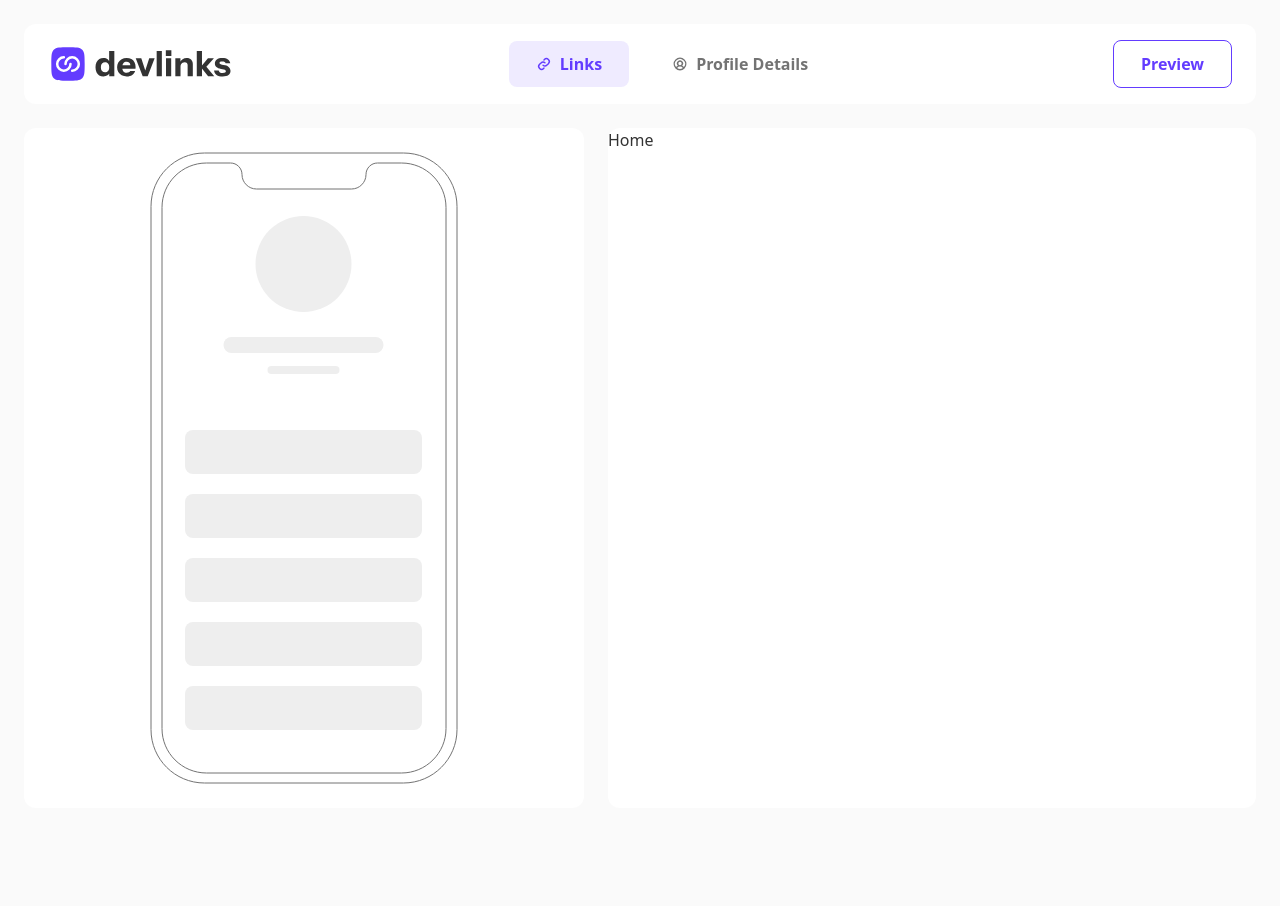
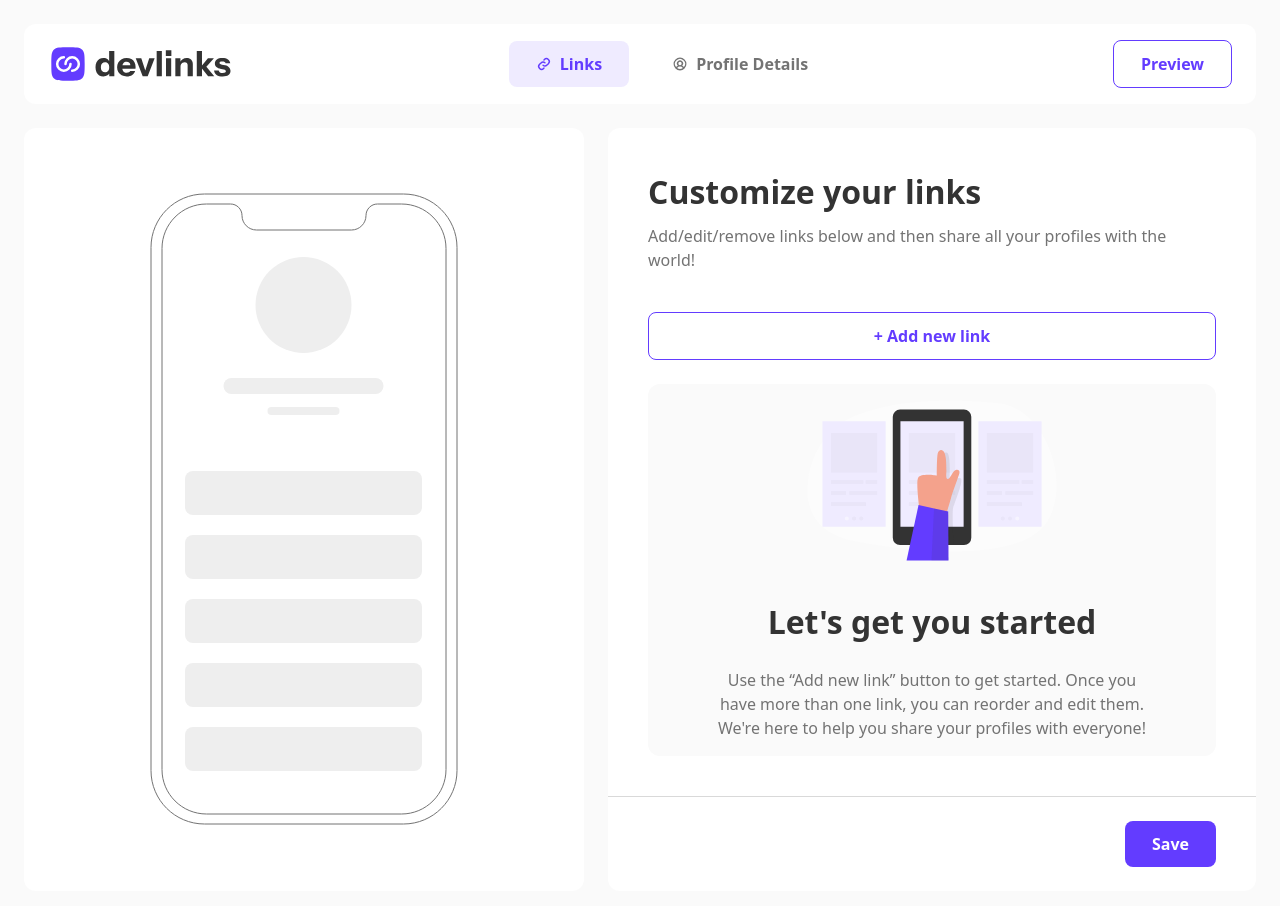
Before and after one commit to nucleus48/devlinks, a Next.js app: page / in a window 1280 px wide. Shown: the top 906 px of the page. Before the commit the page ends 832 px from the top, so only its background shows below. Built offline with nearby package versions, Linux system fonts and the light colour scheme.

Commit message:
links feature

```diff
--- a/app/(app)/layout.tsx
+++ b/app/(app)/layout.tsx
@@ -3,11 +3,11 @@ import Header from "@/components/header";
 
 export default function MainLayout({ children }: React.PropsWithChildren) {
   return (
-    <div className="container mx-auto min-h-screen grid [grid-template-rows:_auto_1fr]">
+    <div className="container mx-auto min-h-screen flex flex-col">
       <div className="sm:p-6 sm:pb-0">
         <Header />
       </div>
-      <div className="flex *:flex-1 p-4 gap-6 sm:p-6">
+      <div className="flex flex-1 *:flex-1 p-4 gap-6 sm:p-6">
         <div className="hidden max-w-[560px] lg:flex bg-white rounded-lg items-center justify-center p-6">
           <DeviceMockup />
         </div>
--- a/app/(app)/page.tsx
+++ b/app/(app)/page.tsx
@@ -1,3 +1,5 @@
+import LinksForm from "@/features/links/components/links-form";
+
 export default async function HomePage() {
-  return <div>Home</div>;
+  return <LinksForm />;
 }
--- /dev/null
+++ b/features/links/components/links-empty.tsx
@@ -0,0 +1,17 @@
+import IllustrationEmpty from "@/components/icons/illustration-empty";
+
+export default function LinksEmpty() {
+  return (
+    <div className="bg-muted rounded-lg flex flex-col items-center justify-center p-4 h-full">
+      <IllustrationEmpty className="mb-10" />
+      <div className="mb-6 font-bold text-2xl sm:text-[32px]">
+        Let&apos;s get you started
+      </div>
+      <div className="text-muted-foreground text-center max-w-[448px]">
+        Use the “Add new link” button to get started. Once you have more than
+        one link, you can reorder and edit them. We&apos;re here to help you
+        share your profiles with everyone!
+      </div>
+    </div>
+  );
+}
--- /dev/null
+++ b/features/links/components/links-form.tsx
@@ -0,0 +1,27 @@
+"use client";
+
+import { Button } from "@/components/ui/button";
+import LinksEmpty from "./links-empty";
+
+export default function LinksForm() {
+  return (
+    <form className="h-full flex flex-col">
+      <div className="flex flex-col flex-1 p-6 sm:p-10">
+        <h1 className="text-[32px] font-bold mb-2">Customize your links</h1>
+        <p className="text-muted-foreground mb-10">
+          Add/edit/remove links below and then share all your profiles with the
+          world!
+        </p>
+        <Button variant={"secondary"} className="w-full mb-6">
+          + Add new link
+        </Button>
+        <div className="flex-1">
+          <LinksEmpty />
+        </div>
+      </div>
+      <div className="p-4 sm:py-6 sm:px-10 border-t border-border">
+        <Button className="block w-full ml-auto lg:w-max">Save</Button>
+      </div>
+    </form>
+  );
+}
```
